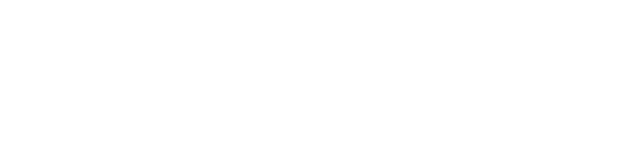
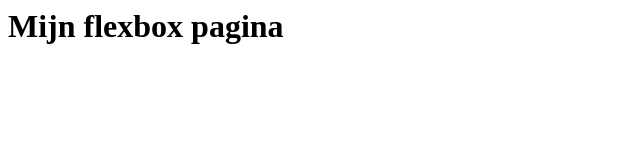
Before and after one commit to Movaan/week-5, a plain HTML site: page index.html in a window 1280 px wide. Shown: the whole page, without its empty margins (0-640 px from the left). Drawn offline with Linux system fonts and the light colour scheme.

Commit message:
titel toegevoegd

```diff
--- a/index.html
+++ b/index.html
@@ -6,6 +6,6 @@
     <title>Document</title>
 </head>
 <body>
-
+<h1>Mijn flexbox pagina</h1>
 </body>
 </html>
```
